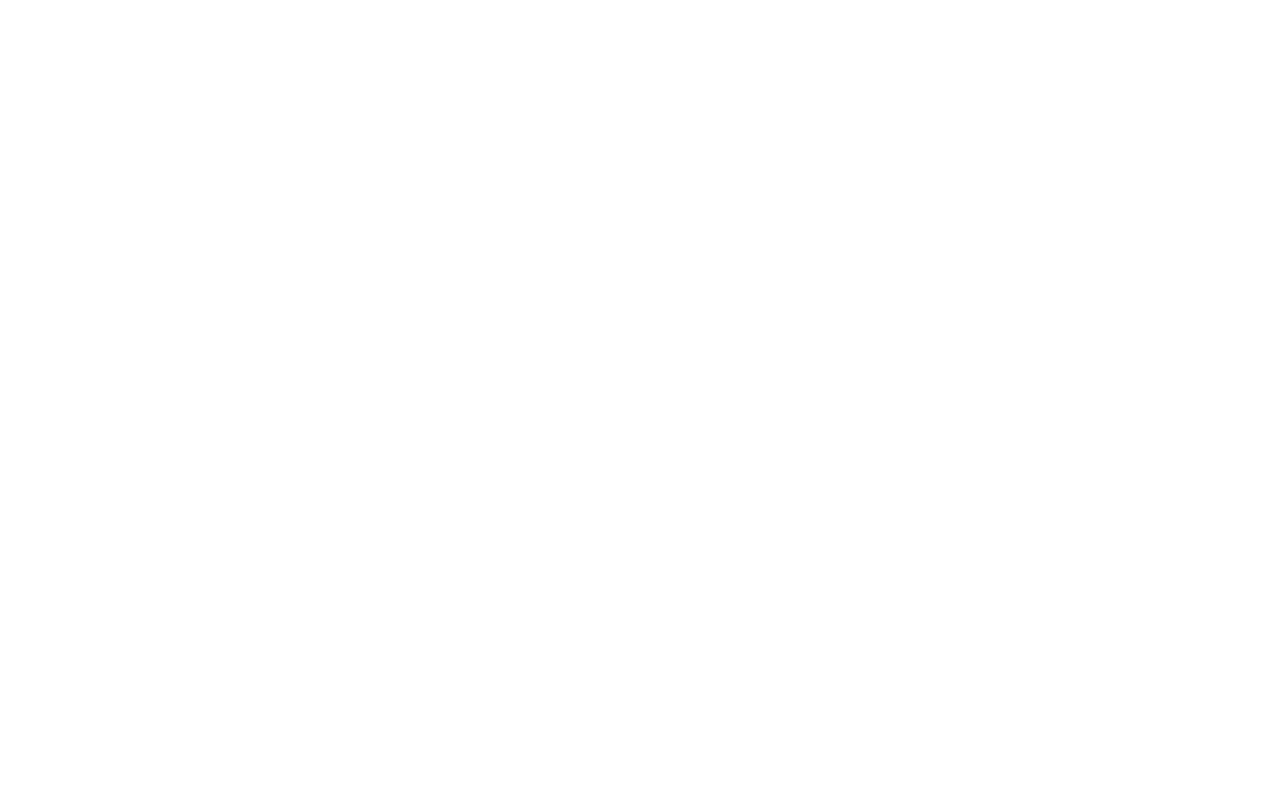
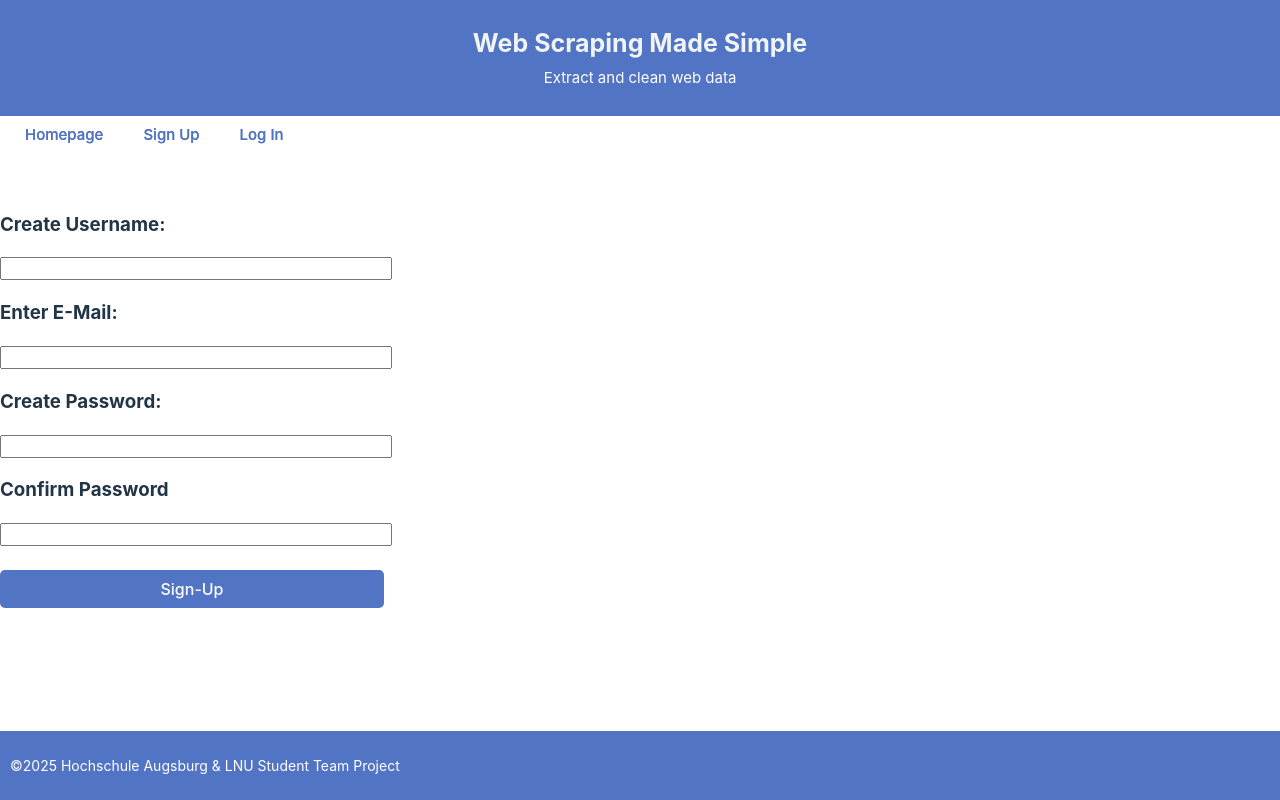
Before and after one commit to mtug812/data-scraping-application, a React (Vite) app in the folder frontend/: page /signup in a window 1280 px wide. Before the commit this address had no page. Built offline with nearby package versions, Linux system fonts and the light colour scheme.

Commit message:
sign up page and styling

```diff
--- a/frontend/src/App.tsx
+++ b/frontend/src/App.tsx
@@ -2,15 +2,20 @@
 import React from 'react';
 import { BrowserRouter } from 'react-router-dom';
 import AppRoutes from './routes/AppRoutes';
+import Navbar from './components/Navbar';
 
 
 const App: React.FC = () => {
+
+  console.log("App.tsx is rendering!");
+
   return (
-    // BrowserRouter gestionează navigarea (URL-ul) în toată aplicația
+    // BrowserRouter manages navigation (the URL) throughout the application
     <BrowserRouter>
+    <Navbar />
       {/*
-        AppRoutes conține toate definițiile de rute;
-        BrowserRouter “ascultă” URL-ul și redă componentele corespunzătoare.
+        AppRoutes contains all route definitions;
+        BrowserRouter “listens” to the URL and returns the corresponding components.
       */}
       <AppRoutes />
     </BrowserRouter>
--- a/frontend/src/components/Navbar.tsx
+++ b/frontend/src/components/Navbar.tsx
@@ -20,4 +20,6 @@
     )
 
 }
+
+
 export default Navbar;
--- a/frontend/src/pages/SignUpPage.tsx
+++ b/frontend/src/pages/SignUpPage.tsx
@@ -0,0 +1,125 @@
+import React, { useState } from 'react';
+import {BASE_URL} from '../api/globalvariables'
+import sendAxiosRequest, { downloadFile, previewFile } from '../api/axios';
+import "../stylers/SignUpPage.css";
+import Navbar from '../components/Navbar';
+
+const SignUpPage: React.FC = () => {
+    const [userName, setUserName] = useState("");
+    const [email, setEmail] = useState("");
+    const [password, setPassword] = useState("");
+    const [confirmPassword, setConfirmPassword] = useState("");
+
+
+    const handleSignUp = async () => {
+
+        let errors: string [] = []; // Here are the errors stored
+
+        console.log(password);
+        console.log("sending to backend:", {
+          user: userName,
+          password: password,
+        });
+
+        //checks if userename is missing
+        if (!userName.trim()) {
+            errors.push("Please enter a username");
+        }
+
+        //checks if e-mail is missing or incorrect
+        if(!email.trim()) {
+            errors.push("Please enter your E-mail");
+        } else if (!/^[^\s@]+@[^\s@]+\.[^\s@]+$/.test(email)) {
+            errors.push("Invalid E-mail");
+        }
+
+        //checks if user "created" a password and if it is at least 7 characters long
+        if (!password.trim()) {
+            errors.push("Please enter a password");
+        } else if (password.length < 7) {
+            errors.push("Password must contain at least 7 characters!");
+        }
+
+        //user has to repeat/confirm his choosen password, if it's not matching we get an error
+        if (!confirmPassword.trim()) {
+            errors.push("Please repeat your password");
+        } else if (confirmPassword != password) {
+            errors.push("Passwords are not matching!")
+        }
+
+        //if there any errors, we will show them all together
+        if (errors.length < 0) {
+            window.alert("Please correct the following fields:\n- " + errors.join("\n-"));
+            return;
+        }
+
+        const response = await sendAxiosRequest(`${BASE_URL}/signup`, {
+            user:userName,
+            password:password
+        });
+
+        if (response) {
+            console.log("User created:", response);
+            window.alert("Account successfully created! You can now log in.");
+
+            //window.alert.href = "/login";
+
+        } else {
+           window.alert("Sign-Up failed. Please try again.");
+        }
+
+    }
+
+    return(
+        // Create a container with Tailwind classes for appearance (min-height, background, padding)
+        <div className=" min-h-screen bg-gray-100 p-4 flex flex-col items-center pt-20">
+            {/* Main page title */}
+            <h1 style={{outline:"2px",width:"100%"}}className="text-2xl font-bold mb-4 text-center">
+            Web Scraping Made Simple
+            <h2 className="m-0">Extract and clean web data</h2>
+            </h1>
+
+            <Navbar/>
+            <h3>Create Username:</h3>
+            <input
+                className="username"
+                type="text"                           // The input type is text
+                value={userName}                      // Input value is urlInput from component state
+                onChange={(e) => setUserName(e.target.value)} // Update state when user taps
+            />
+
+        <h3> Enter E-Mail:</h3>
+            <input
+                className="enterEmail"
+                type="text"
+                value={email}
+                onChange={(e) => setEmail(e.target.value)}
+            />
+
+            <h3> Create Password:</h3>
+            <input
+                className="createPassword"
+                type="text"
+                value={password}
+                onChange={(e) => setPassword(e.target.value)}
+            />
+
+             <h3> Confirm Password</h3>
+            <input
+                className="confirmPassword"
+                type="text"
+                value={confirmPassword}
+                onChange={(e) => setConfirmPassword(e.target.value)}
+            />
+
+            <button className="signupButton" onClick={handleSignUp}>Sign-Up</button>
+
+            <footer className='footer'>
+            <p>&copy;{new Date().getFullYear()} Hochschule Augsburg & LNU Student Team Project</p>
+            </footer>
+
+      </div>
+    )
+}
+
+export default SignUpPage;
--- a/frontend/src/routes/AppRoutes.tsx
+++ b/frontend/src/routes/AppRoutes.tsx
@@ -1,5 +1,6 @@
 import { Routes, Route } from 'react-router-dom';
 import ScrapePage from '../pages/ScrapePage';
+import SignUpPage from '../pages/SignUpPage'
 
 // in this file add routes/pages
 // example <Route path="/login" element={<Login />} />
@@ -10,6 +11,8 @@
     <Routes>
       {/* Here declare all pages of the application */}
       <Route path="/" element={<ScrapePage />} />
+      <Route path="/signup" element={<SignUpPage/>} />
+
 
       {/*
         Ex. sixth page without layout:
--- a/frontend/src/stylers/ScrapePage.css
+++ b/frontend/src/stylers/ScrapePage.css
@@ -33,7 +33,6 @@
     display: flex;
     flex-direction: column;
     justify-content: center;
-    color: rgb(0, 0, 0);
     font-size: 15px;
 
 }
--- /dev/null
+++ b/frontend/src/stylers/SignUpPage.css
@@ -0,0 +1,46 @@
+
+.username{
+    display: flex;
+    flex-direction: column;
+    justify-content: center;
+    font-size: 15px;
+    width: 30vw;
+
+}
+
+.enterEmail{
+    display: flex;
+    flex-direction: column;
+    justify-content: center;
+    font-size: 15px;
+    width: 30vw;
+}
+
+.createPassword{
+    display: flex;
+    flex-direction: column;
+    justify-content: center;
+    font-size: 15px;
+    width: 30vw;
+}
+
+
+.confirmPassword{
+    display: flex;
+    flex-direction: column;
+    justify-content: center;
+    font-size: 15px;
+    width: 30vw;
+
+}
+
+
+.signupButton {
+    margin-top: 24px;
+    padding: 8px 16px;
+    background-color: rgb(82, 116, 196);
+    color: white;
+    border-radius: 5px;
+    cursor: pointer;
+    width: 30vw;
+}
```
